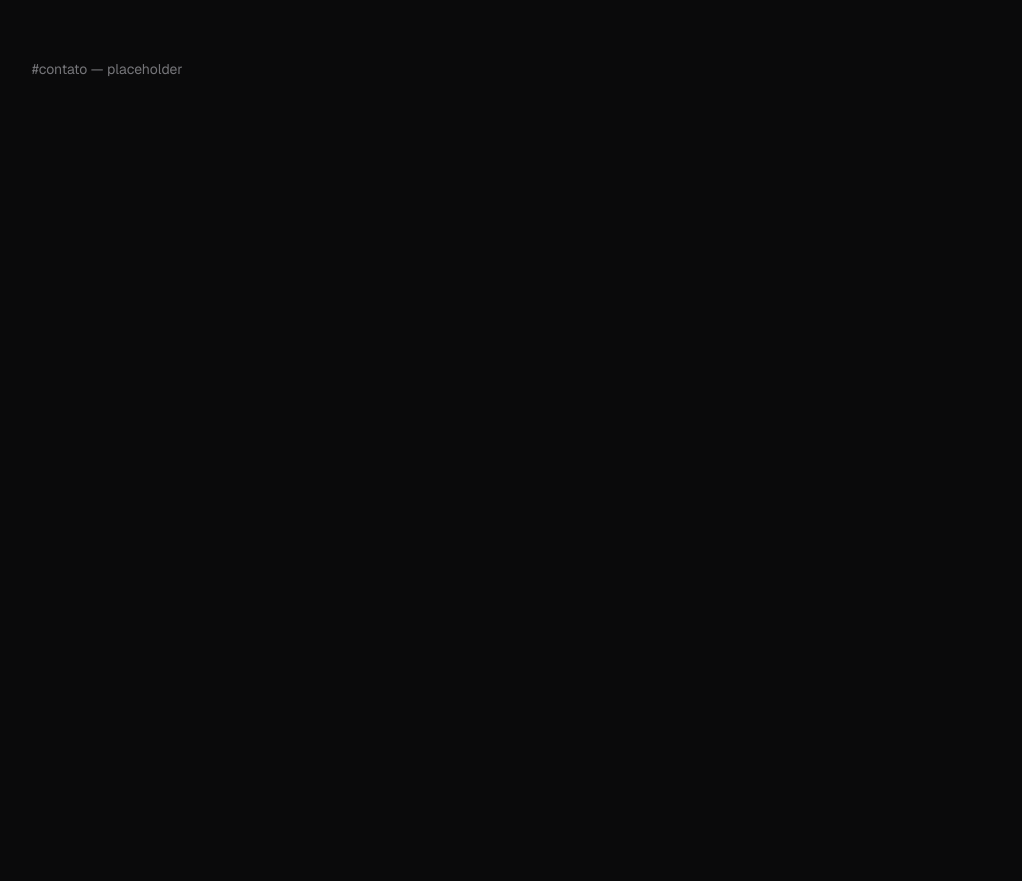
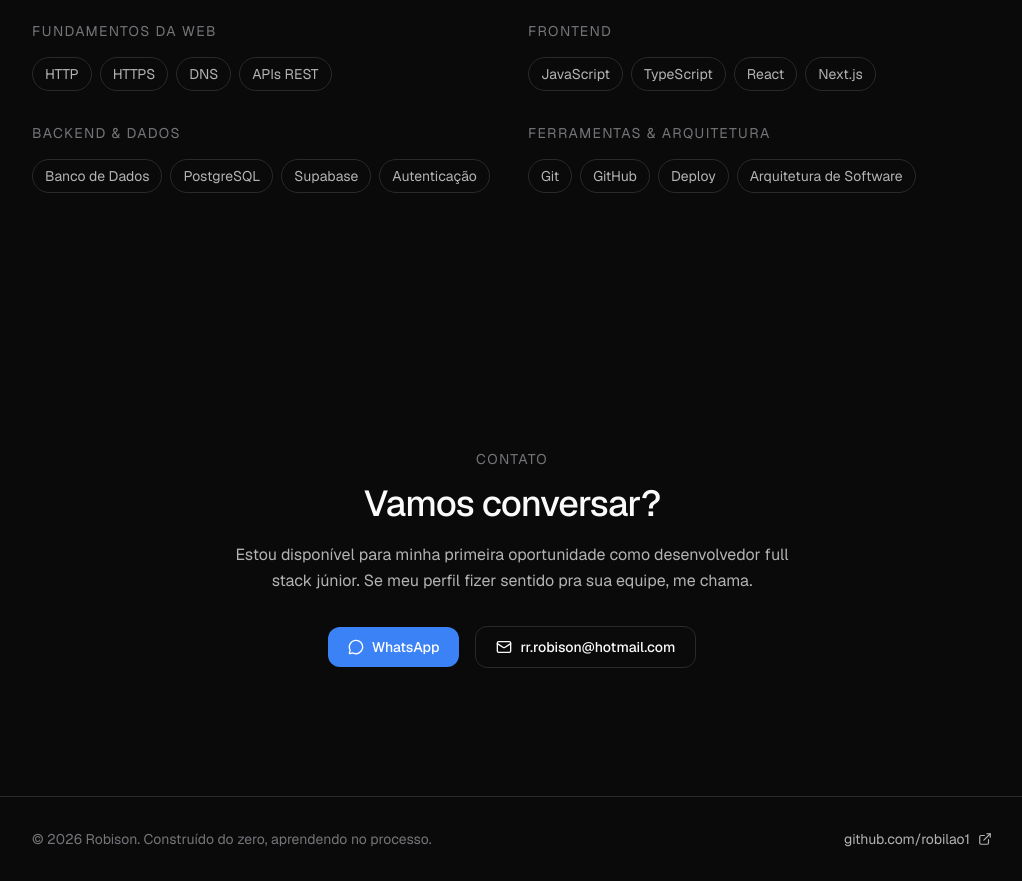
Before and after one commit to robilao1/portfolio, a Next.js app: page / in a window 1280 px wide. Shown: the part 3820-4701 px from the top of the page, without its empty margins (128-1150 px from the left). Before the commit the page ends 4027 px from the top, so only its background shows below. Built offline with nearby package versions, Linux system fonts and the light colour scheme.

Commit message:
feat: adiciona secao Contato e Footer com copiar email (etapa 11)

```diff
--- a/app/page.tsx
+++ b/app/page.tsx
@@ -1,8 +1,11 @@
 import { Header } from "@/components/layout/header";
+import { Footer } from "@/components/layout/footer";
 import { Hero } from "@/components/sections/hero";
 import { Jornada } from "@/components/sections/jornada";
 import { ComoAprendo } from "@/components/sections/como-aprendo";
 import { Projetos } from "@/components/sections/projetos";
+import { Estudando } from "@/components/sections/estudando";
+import { Contato } from "@/components/sections/contato";
 
 export default function Home() {
   return (
@@ -14,13 +17,11 @@ export default function Home() {
         <Jornada />
         <ComoAprendo />
         <Projetos />
-        <section id="estudando" className="section-spacing container-content">
-          <p className="text-small">#estudando — placeholder</p>
-        </section>
-        <section id="contato" className="section-spacing container-content">
-          <p className="text-small">#contato — placeholder</p>
-        </section>
+        <Estudando />
+        <Contato />
       </main>
+
+      <Footer />
     </>
   );
 }
--- /dev/null
+++ b/components/layout/footer.tsx
@@ -0,0 +1,24 @@
+import { ExternalLink } from "lucide-react";
+
+export function Footer() {
+  const year = new Date().getFullYear();
+
+  return (
+    <footer className="border-t border-border">
+      <div className="container-content py-8 flex flex-col sm:flex-row items-center justify-between gap-4">
+        <p className="text-small">
+          © {year} Robison. Construído do zero, aprendendo no processo.
+        </p>
+        <a
+          href="https://github.com/robilao1"
+          target="_blank"
+          rel="noopener noreferrer"
+          className="inline-flex items-center gap-2 text-sm text-foreground-secondary hover:text-foreground transition-colors"
+        >
+          github.com/robilao1
+          <ExternalLink size={14} />
+        </a>
+      </div>
+    </footer>
+  );
+}
--- /dev/null
+++ b/components/sections/contato.tsx
@@ -0,0 +1,61 @@
+"use client";
+
+import { useState } from "react";
+import { motion } from "framer-motion";
+import { MessageCircle, Mail, Check } from "lucide-react";
+
+export function Contato() {
+  const [copied, setCopied] = useState(false);
+
+  const handleEmailClick = () => {
+    navigator.clipboard.writeText("rr.robison@hotmail.com").catch(() => {
+      // Se a área de transferência não estiver disponível, o link mailto
+      // abaixo ainda tenta abrir o programa de e-mail normalmente.
+    });
+    setCopied(true);
+    setTimeout(() => setCopied(false), 2000);
+  };
+
+  return (
+    <section
+      id="contato"
+      className="section-spacing container-content text-center"
+    >
+      <motion.div
+        initial={{ opacity: 0, y: 12 }}
+        whileInView={{ opacity: 1, y: 0 }}
+        viewport={{ once: true, margin: "-80px" }}
+        transition={{ duration: 0.5 }}
+        className="max-w-xl mx-auto"
+      >
+        <p className="text-small uppercase tracking-widest">Contato</p>
+        <h2 className="text-heading mt-3">Vamos conversar?</h2>
+        <p className="text-body mt-4">
+          Estou disponível para minha primeira oportunidade como
+          desenvolvedor full stack júnior. Se meu perfil fizer sentido pra
+          sua equipe, me chama.
+        </p>
+
+        <div className="flex flex-col sm:flex-row items-center justify-center gap-4 mt-8">
+          <a
+            href="https://wa.me/5579996818929"
+            target="_blank"
+            rel="noopener noreferrer"
+            className="inline-flex items-center gap-2 rounded-[var(--radius)] bg-accent px-5 py-2.5 text-sm font-medium text-accent-foreground hover:bg-accent-hover transition-colors w-full sm:w-auto justify-center"
+          >
+            <MessageCircle size={16} />
+            WhatsApp
+          </a>
+          <a
+            href="mailto:rr.robison@hotmail.com"
+            onClick={handleEmailClick}
+            className="inline-flex items-center gap-2 rounded-[var(--radius)] border border-border px-5 py-2.5 text-sm font-medium text-foreground hover:border-border-hover hover:bg-background-hover transition-colors w-full sm:w-auto justify-center"
+          >
+            {copied ? <Check size={16} /> : <Mail size={16} />}
+            {copied ? "E-mail copiado!" : "rr.robison@hotmail.com"}
+          </a>
+        </div>
+      </motion.div>
+    </section>
+  );
+}
```
